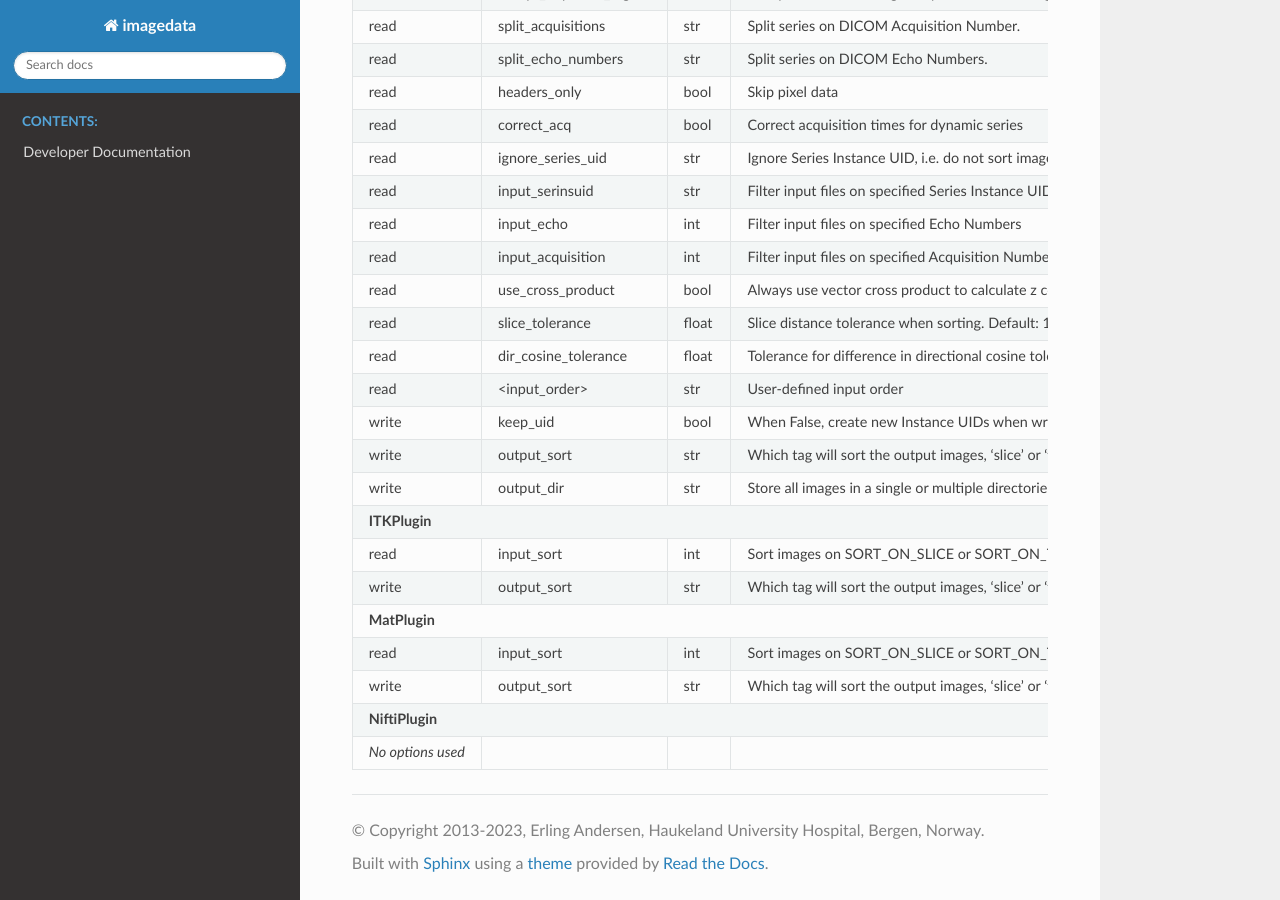
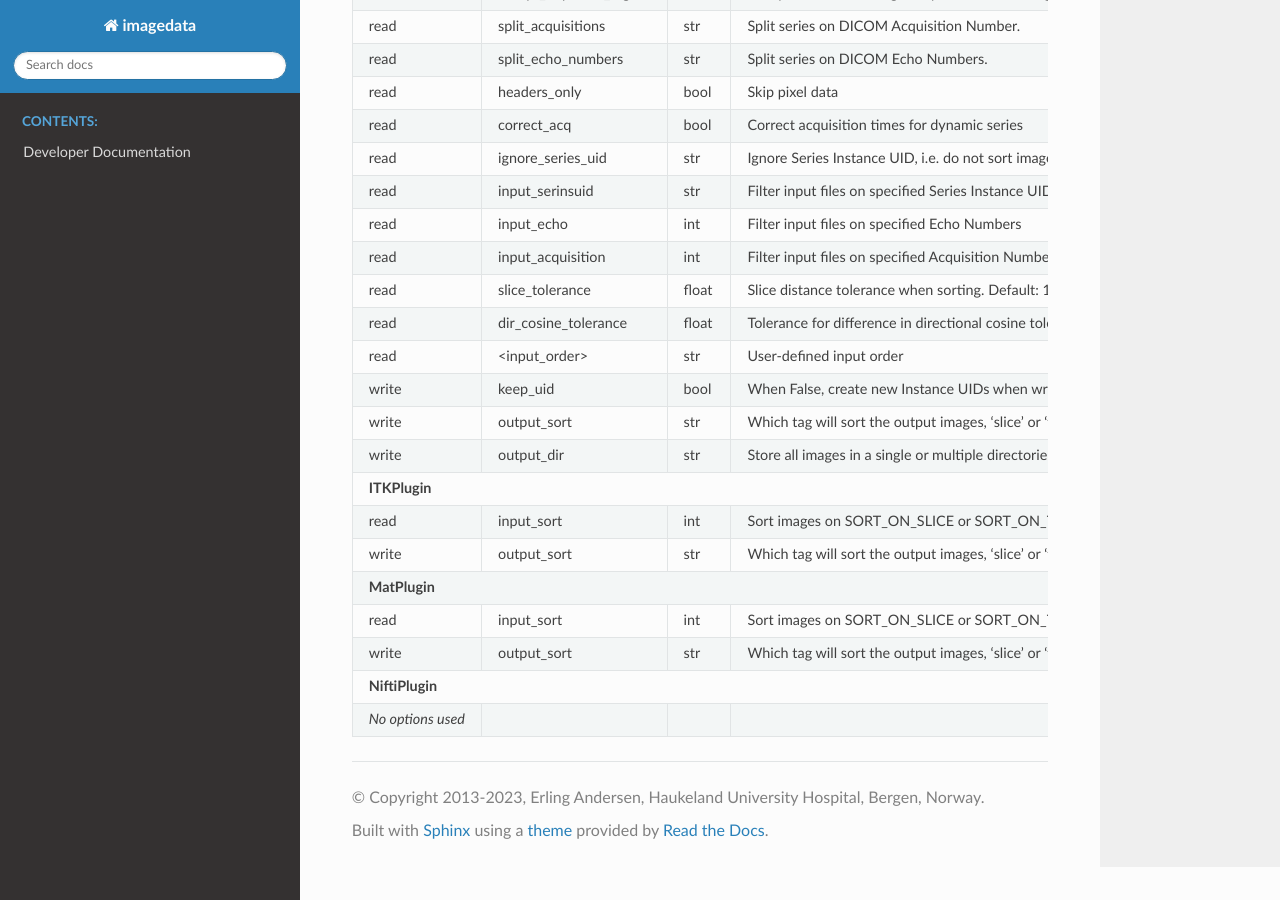
Before and after one commit to erling6232/imagedata, a Sphinx documentation site: the page built from docs/Options.rst, in a window 1280 px wide and 900 px high, scrolled down 706 px. Built offline with Sphinx 7.4.7 and the Read the Docs theme 3.1.0, drawn with Linux system fonts in a browser that asks for light colours; pages that are not in the unit, such as notebooks, are missing from menus.

Commit message:
Documentation update: Removed 'use_cross_product' from Options list.

```diff
--- a/docs/Options.rst
+++ b/docs/Options.rst
@@ -84,12 +84,6 @@ The following plugin options are known at the time of writing:
 |                         |                         |     |specified              |
 |                         |                         |     |Acquisition Number     |
 +-------------------------+-------------------------+-----+-----------------------+
-|read                     |use_cross_product        |bool |Always use             |
-|                         |                         |     |vector cross           |
-|                         |                         |     |product to calculate   |
-|                         |                         |     |z column of the        |
-|                         |                         |     |transformation matrix  |
-+-------------------------+-------------------------+-----+-----------------------+
 |read                     |slice_tolerance          |float|Slice distance         |
 |                         |                         |     |tolerance when sorting.|
 |                         |                         |     |Default: 1E-5          |
```
